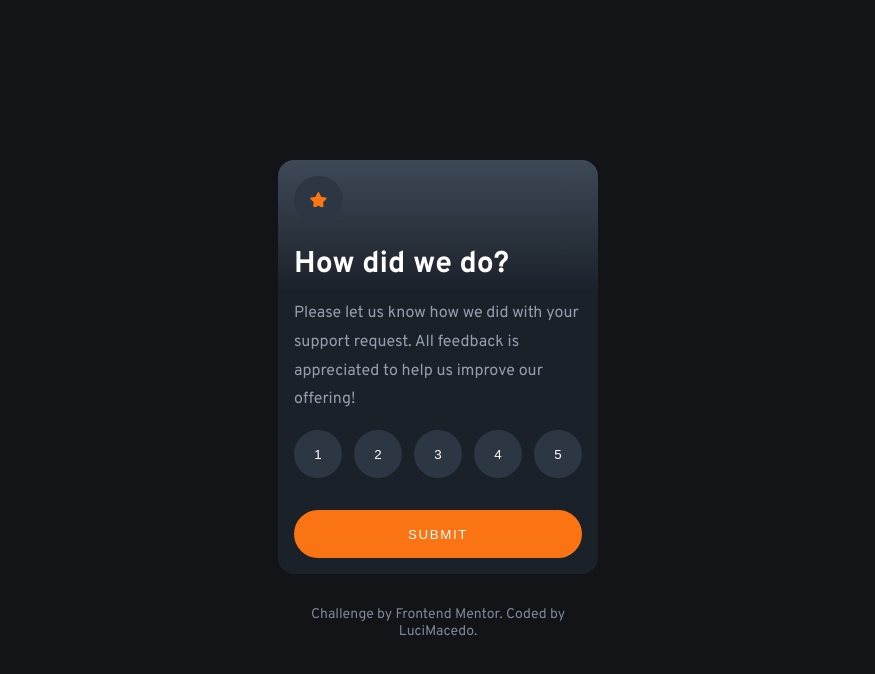
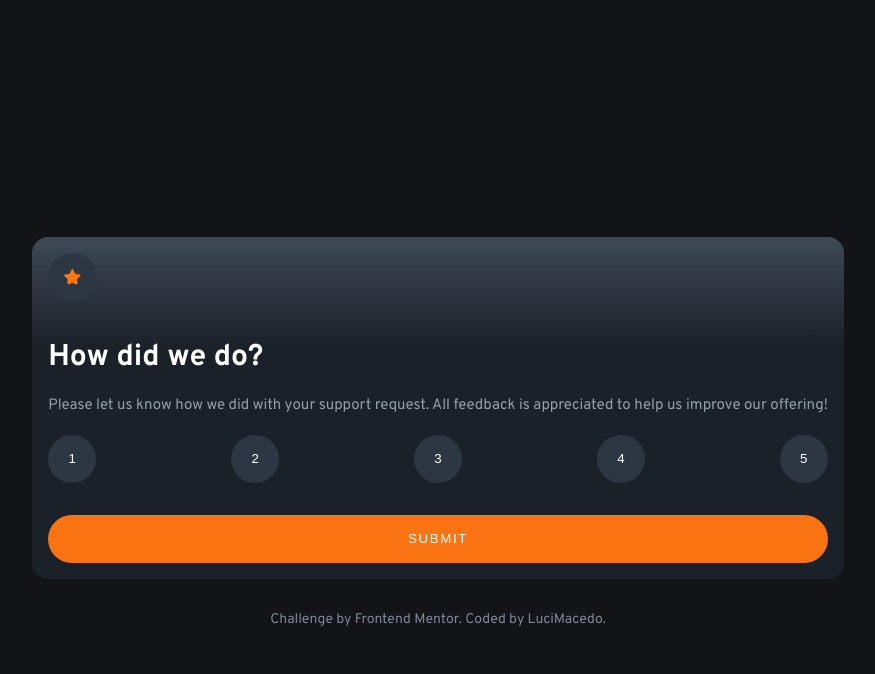
Before and after one commit to LuciMacedo/Interactive-rating-component, a plain HTML site: page index.html in a window 1280 px wide. Shown: the whole page, without its empty margins (202-1077 px from the left). Drawn offline with Linux system fonts and the light colour scheme.

Commit message:
update 1440 screen

```diff
--- a/css/style.css
+++ b/css/style.css
@@ -170,48 +170,11 @@ body {
     display: none;
 }
 
-@media only screen and (min-width: 768px) {
-    body {
-        margin: auto 15rem auto;
-    }
-
-    .rating-question h1 {
-        margin-top:1rem;
-    }
-    .rating-question p {
-        font-size: .8rem;
-    }
-
-    .rating-score ul li button {
-        width: 3rem;
-        height: 3rem;
-    }
-
-    .rating-score ul li button {
-        width: 3rem;
-        height: 3rem;
-    }
-}
-
-@media only screen and (min-width: 1024px) {
-    body {
-        margin: auto 30rem auto;
-    }
-
-    .rating-question p {
-        font-size: 1rem;
-    }
-
-}
-
-
 @media only screen and (min-width: 1440px) {
-
     .rating-wrapper,
     .tks-wrapper{
-    width: 30%;
+        width: 30%;
     }
-
     .rating-question p {
         font-size: 1.3rem;
     }
```
